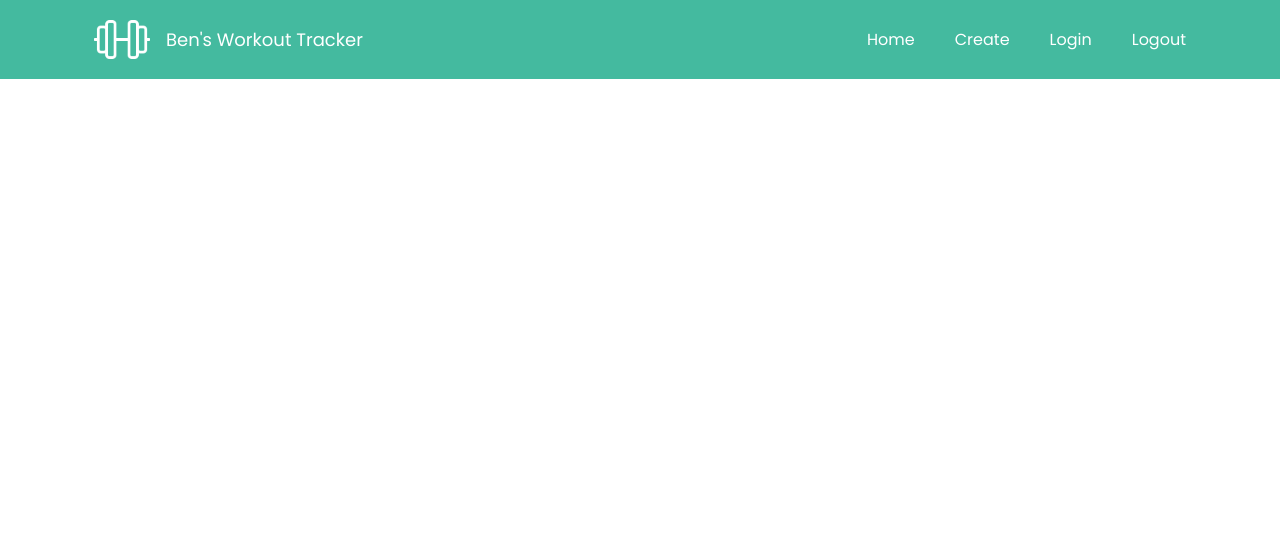
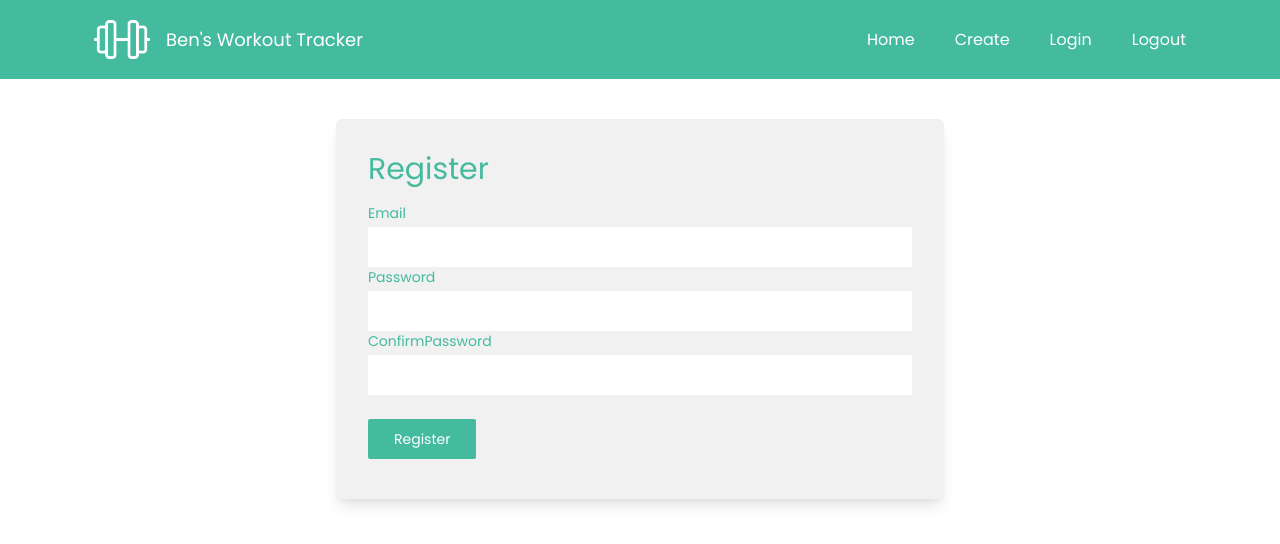
Before and after one commit to nad279444/workout-tracker, a Vue app: page /Register in a window 1280 px wide. Before the commit this address had no page. Shown: the top 544 px of the page. Built offline with nearby package versions, Linux system fonts and the light colour scheme.

Commit message:
Created a register form for user creation

```diff
--- a/src/components/Navigation.vue
+++ b/src/components/Navigation.vue
@@ -8,7 +8,7 @@
       <ul class="flex flex-1 justify-end gap-x-10">
         <router-link class="cursor-pointer" :to="{ name: 'Home' }">Home</router-link>
         <router-link class="cursor-pointer" :to="{ name: '' }">Create</router-link>
-        <router-link  class="cursor-pointer" :to="{ name: '' }">Login</router-link>
+        <router-link  class="cursor-pointer" :to="{ name: 'Login' }">Login</router-link>
         <li class="cursor-pointer">Logout</li>
       </ul>
     </nav>
--- a/src/router/index.js
+++ b/src/router/index.js
@@ -1,5 +1,7 @@
 import { createRouter, createWebHistory } from "vue-router";
 import Home from "../views/Home.vue";
+import Login from "../views/Login.vue"
+import  Register from "../views/Register.vue"
 
 const routes = [
   {
@@ -7,6 +9,16 @@
     name: "Home",
     component: Home,
   },
+  {
+    path: "/Login",
+    name: "Login",
+    component: Login,
+  },
+ {
+    path: "/Register",
+    name: "Register",
+    component: Register,
+ }
 ];
 
 const router = createRouter({
--- a/src/views/Login.vue
+++ b/src/views/Login.vue
@@ -1,5 +1,5 @@
 <template>
-  <div></div>
+  <div>><h1> Login </h1></div>
 </template>
 
 <script>
--- a/src/views/Register.vue
+++ b/src/views/Register.vue
@@ -1,16 +1,60 @@
 <template>
-  <div></div>
+  <div class="max-w-screen-sm mx-auto px-4 py-10">
+   <!-- Error Handling-->
+   <div class="mb-10 p-4 rounded-md bg-light-grey" v-if="errMessage">
+     <p class="text-red-500">{{ errMessage }}</p>
+   </div>
+   <!-- Registration Form-->
+   <form class="p-8 flex flex-col bg-light-grey rounded-md shadow-lg">
+    <h1 class="text-3xl text-at-light-green mb-4"> Register </h1>
+
+    <div class="flex  flex-col mb-2">
+      <!-- email -->
+      <label for="email" class="mb-1 text-sm text-at-light-green">Email</label>
+      <input
+          type="text"
+          required
+          class="p-2 text-gray-500 focus:outline-none"
+          id="email"
+          v-model="email"
+         />
+          <!--Password-->
+         <label for="password" class="mb-1 text-sm text-at-light-green">Password</label>
+         <input
+          type="text"
+          required
+          class="p-2 text-gray-500 focus:outline-none"
+          id="email"
+          v-model="password"
+         />
+          <!--confirmPassword-->
+         <label for="confirmPassword" class="mb-1 text-sm text-at-light-green">ConfirmPassword</label>
+      <input
+          type="text"
+          required
+          class="p-2 text-gray-500 focus:outline-none"
+          id="confirmPassword"
+          v-model="confirmPassword"
+         />
+         <button type="submit" class="mt-6 py-2 px-6 rounded-sm self-start text-sm
+      text-white bg-at-light-green duration-200 border-solid
+      border-2 border-transparent hover:border-at-light-green hover:bg-white
+      hover:text-at-light-green">
+          Register
+         </button>
+    </div>
+   </form>
+  </div>
 </template>
 
-<script>
-export default {
-  name: "register",
-  setup() {
-    // Create data / vars
+<script setup>
+import {ref} from 'vue'
 
-    // Register function
+     const email = ref(null)
+     const password = ref(null)
+     const confirmPassword = ref(null)
+     const errMessage = ref(null)
 
-    return {};
-  },
-};
+
+
 </script>
```
